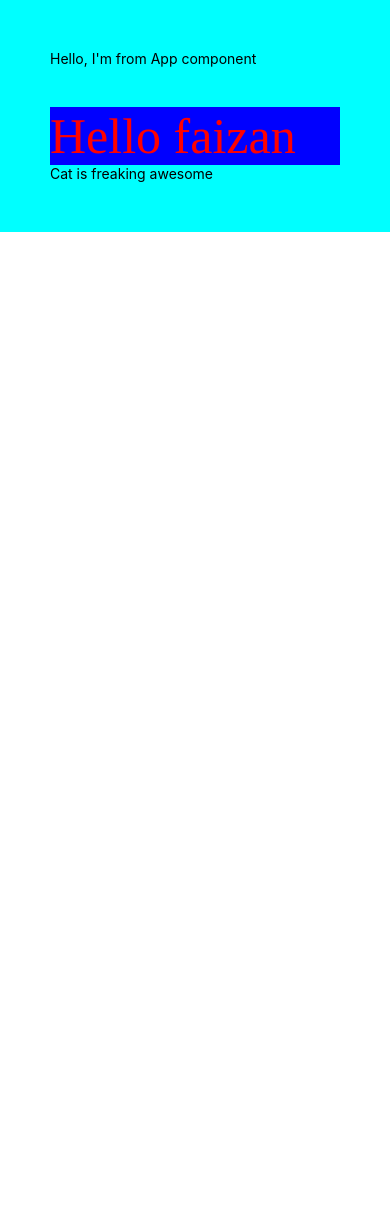
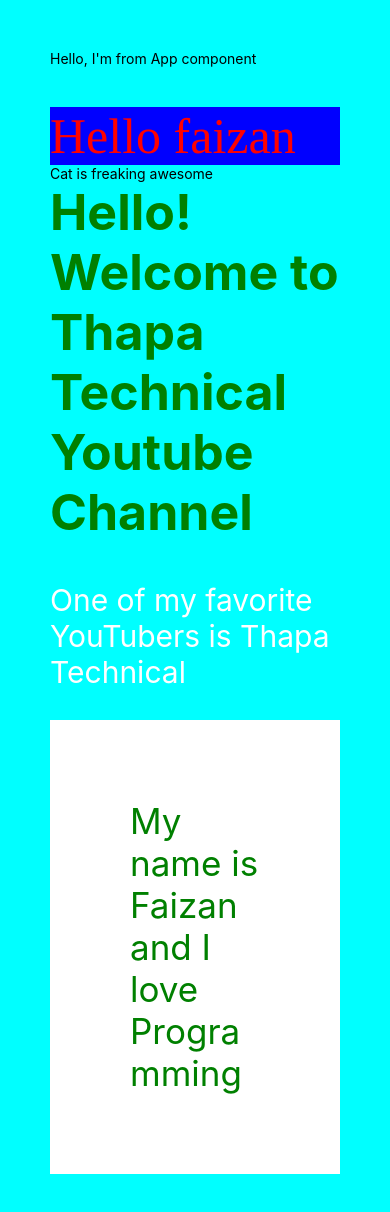
Before and after one commit to mdfaizanahmed786/React-Native, a React Native app: screen / in a window 390 px wide. Shown: the top 1212 px of the page. Before the commit the page ends 844 px from the top, so only its background shows below. Built offline with nearby package versions, Linux system fonts and the light colour scheme.

Commit message:
Implemented challenge1

```diff
--- a/App.js
+++ b/App.js
@@ -1,5 +1,6 @@
 import React from "react";
 import C1 from './src/screens/C1.js';
+import Challenge1 from './src/challenge1/Challenge1.js'
 import { Text, View, StyleSheet} from "react-native";
 
 const App=()=>{
@@ -8,6 +9,7 @@
 	<View style={styles.container}>
 	<Text>Hello, I'm from App component</Text>
 	<C1/>
+	<Challenge1/>
 	</View>
 
 )
@@ -16,7 +18,8 @@
 	const styles=StyleSheet.create({
 		container:{
 			padding:"50px",
-			backgroundColor:"aqua"
+			backgroundColor:"aqua",
+
 
 			}
 		});
--- /dev/null
+++ b/src/challenge1/Challenge1.js
@@ -0,0 +1,43 @@
+import React from "react";
+import { View, Text, StyleSheet} from "react-native";
+
+const Challenge1=()=>{
+	const myName="Faizan"
+	return (
+	<View>
+	<Text style={styles.container1}>Hello! Welcome to Thapa Technical Youtube Channel</Text>
+	<Text style={styles.container2}>One of my favorite YouTubers is Thapa Technical</Text>
+
+	<Text style={styles.container3}>My name is {myName} and I love Programming</Text>
+	</View>
+
+	)
+	}
+	const styles=StyleSheet.create({
+		container1:{
+			fontWeight:'bold',
+			color:'green',
+			fontSize:'50px'
+			},
+			container2:{
+				fontSize:"30px",
+				color:"white",
+				marginTop:"40px"
+
+				},
+
+				container3:{
+					color:"green",
+					backgroundColor:"white",
+					marginTop:"30px",
+					padding:"80px",
+					fontSize:"35px"
+
+
+
+					}
+
+		});
+
+
+	export default Challenge1;
```
